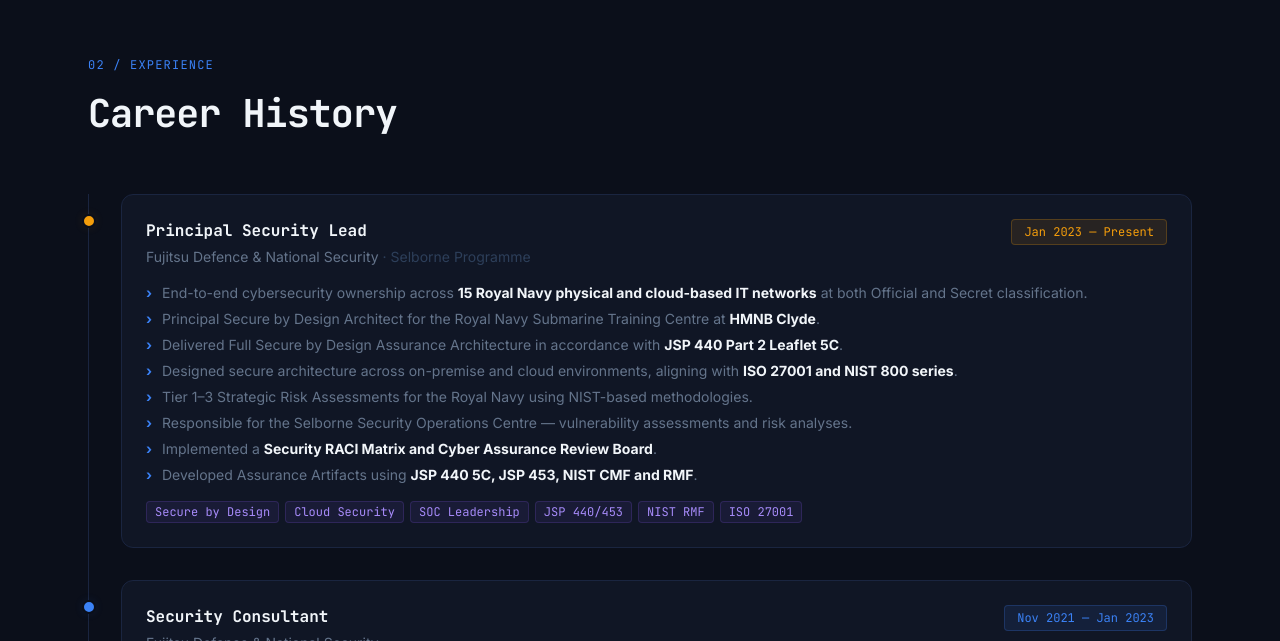
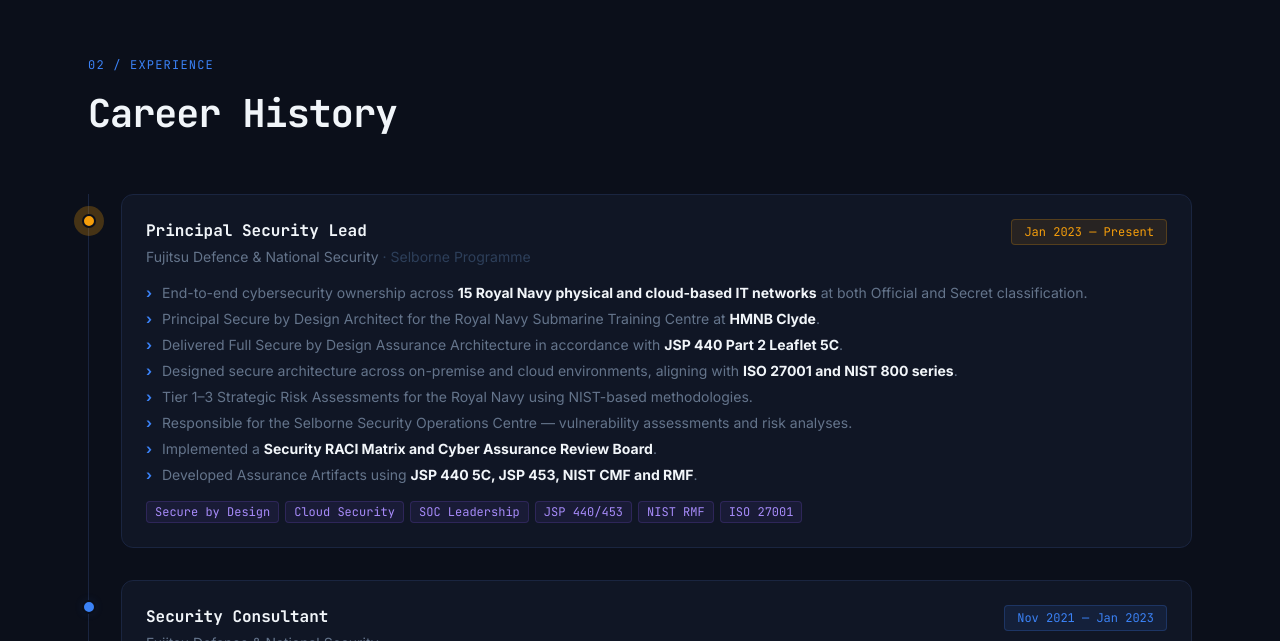
Before and after one commit to marcwhitham/my-cv, a Next.js app: page / in a window 1280 px wide. Shown: the part 1759-2400 px from the top of the page. Built offline with nearby package versions, Linux system fonts and the light colour scheme.

Commit message:
feat(experience): pulsing current-role dot and scroll entry animations

```diff
--- a/src/components/sections/Experience.tsx
+++ b/src/components/sections/Experience.tsx
@@ -1,4 +1,7 @@
 "use client";
+import { useRef } from "react";
+import { motion, useInView } from "framer-motion";
+
 const roles = [
   {
     title: "Principal Security Lead",
@@ -85,31 +88,60 @@
   },
 ];
 
-export function Experience() {
+// Wrapper component that handles the useInView hook per timeline item
+function TimelineItem({ r, i }: { r: typeof roles[number]; i: number }) {
+  const ref = useRef<HTMLDivElement>(null);
+  const inView = useInView(ref, { once: true, margin: "-80px" });
+
+  const isCurrentRole = i === 0;
+
   return (
-    <section id="experience" className="py-24" style={{ background: "#0b0f1a" }}>
-      <div className="max-w-6xl mx-auto px-6">
-        <p className="font-mono text-xs tracking-widest uppercase mb-2" style={{ color: "#3b82f6" }}>02 / Experience</p>
-        <h2 className="font-mono font-bold tracking-tight mb-12" style={{ fontSize: "clamp(1.8rem,3vw,2.5rem)", color: "#f1f5f9" }}>
-          Career History
-        </h2>
-
-        <div className="relative pl-8 border-l" style={{ borderColor: "#1a2540" }}>
-          {roles.map((r, i) => (
-            <div key={i} className="relative mb-8 last:mb-0">
+    <motion.div
+      ref={ref}
+      key={i}
+      className="relative mb-8 last:mb-0"
+      initial={{ opacity: 0, y: 30 }}
+      animate={inView ? { opacity: 1, y: 0 } : { opacity: 0, y: 30 }}
+      transition={{ duration: 0.5, delay: i * 0.08 }}
+    >
       {/* dot — centered on the border-l line */}
-              <div className="absolute -left-8 -translate-x-1/2 top-5 w-3.5 h-3.5 rounded-full border-2"
+      {isCurrentRole ? (
+        <motion.div
+          className="absolute -left-8 -translate-x-1/2 top-5 w-3.5 h-3.5 rounded-full border-2"
+          style={{
+            background: r.accent,
+            borderColor: "#0b0f1a",
+          }}
+          animate={{
+            boxShadow: [
+              "0 0 0 0 rgba(245,158,11,0)",
+              "0 0 0 8px rgba(245,158,11,0.25)",
+              "0 0 0 0 rgba(245,158,11,0)",
+            ],
+          }}
+          transition={{
+            duration: 2.5,
+            repeat: Infinity,
+            ease: "easeInOut",
+          }}
+        />
+      ) : (
+        <div
+          className="absolute -left-8 -translate-x-1/2 top-5 w-3.5 h-3.5 rounded-full border-2"
           style={{
             background: r.accent,
             borderColor: "#0b0f1a",
             boxShadow: `0 0 10px ${r.accentDim}`,
-                }} />
+          }}
+        />
+      )}
 
-              <div className="rounded-xl border p-6 transition-colors duration-200"
+      <div
+        className="rounded-xl border p-6 transition-colors duration-200"
         style={{ background: "#101625", borderColor: "#1a2540" }}
         onMouseEnter={e => ((e.currentTarget as HTMLElement).style.borderColor = r.accent + "55")}
-                onMouseLeave={e => ((e.currentTarget as HTMLElement).style.borderColor = "#1a2540")}>
-
+        onMouseLeave={e => ((e.currentTarget as HTMLElement).style.borderColor = "#1a2540")}
+      >
         <div className="flex justify-between items-start gap-4 mb-4 flex-wrap">
           <div>
             <h3 className="font-mono font-bold text-base mb-1" style={{ color: "#f1f5f9" }}>{r.title}</h3>
@@ -117,8 +149,10 @@
               {r.org}{r.sub && <span style={{ color: "#2d3f5a" }}> · {r.sub}</span>}
             </p>
           </div>
-                  <span className="font-mono text-xs px-3 py-1 rounded shrink-0"
-                    style={{ background: r.accentDim, color: r.accent, border: `1px solid ${r.accentBorder}` }}>
+          <span
+            className="font-mono text-xs px-3 py-1 rounded shrink-0"
+            style={{ background: r.accentDim, color: r.accent, border: `1px solid ${r.accentBorder}` }}
+          >
             {r.date}
           </span>
         </div>
@@ -134,14 +168,35 @@
 
         <div className="flex flex-wrap gap-1.5">
           {r.tags.map(t => (
-                    <span key={t} className="font-mono text-xs px-2 py-0.5 rounded"
-                      style={{ background: "rgba(139,92,246,0.08)", color: "#a78bfa", border: "1px solid rgba(139,92,246,0.18)" }}>
+            <span
+              key={t}
+              className="font-mono text-xs px-2 py-0.5 rounded"
+              style={{ background: "rgba(139,92,246,0.08)", color: "#a78bfa", border: "1px solid rgba(139,92,246,0.18)" }}
+            >
               {t}
             </span>
           ))}
         </div>
       </div>
-            </div>
+    </motion.div>
+  );
+}
+
+export function Experience() {
+  return (
+    <section id="experience" className="py-24" style={{ background: "#0b0f1a" }}>
+      <div className="max-w-6xl mx-auto px-6">
+        <p className="font-mono text-xs tracking-widest uppercase mb-2" style={{ color: "#3b82f6" }}>02 / Experience</p>
+        <h2
+          className="font-mono font-bold tracking-tight mb-12"
+          style={{ fontSize: "clamp(1.8rem,3vw,2.5rem)", color: "#f1f5f9" }}
+        >
+          Career History
+        </h2>
+
+        <div className="relative pl-8 border-l" style={{ borderColor: "#1a2540" }}>
+          {roles.map((r, i) => (
+            <TimelineItem key={i} r={r} i={i} />
           ))}
         </div>
       </div>
```
Lines whose indentation alone changed are shown as unchanged.
